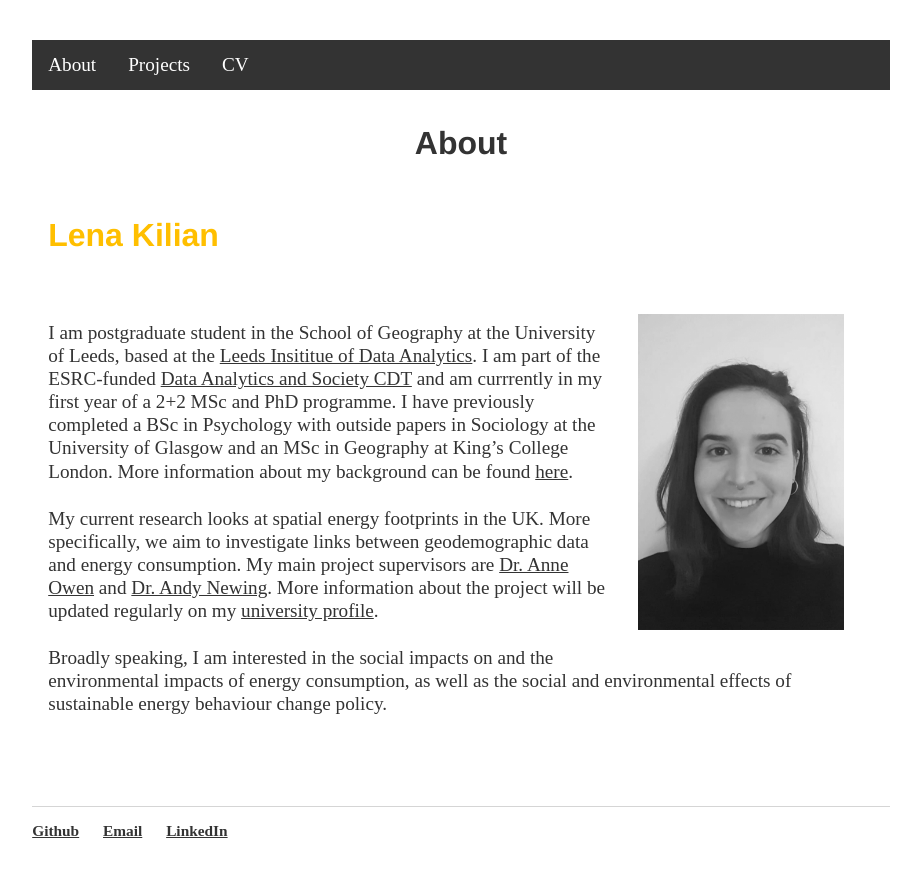
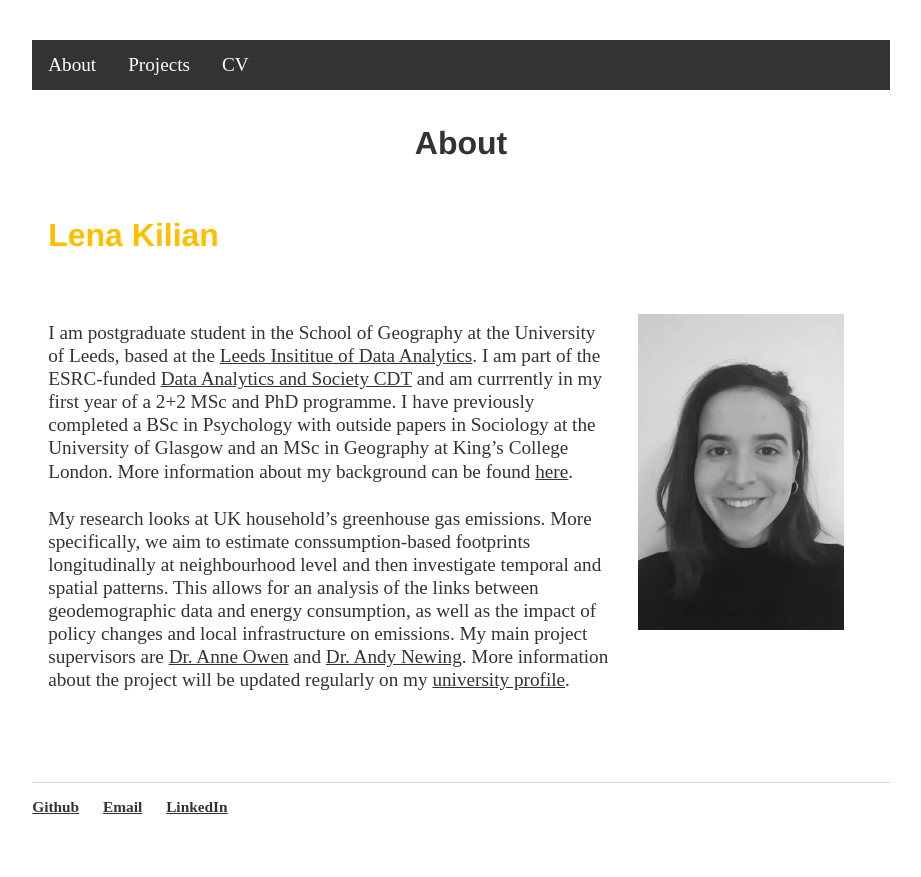
Before and after one commit to lena-kilian/lena-kilian.github.io, a Jekyll site: the page built from index.md, in a window 1280 px wide. Shown: the top 877 px of the page, without its empty margins (179-1100 px from the left). Built offline with Jekyll 4.4.1, drawn with Linux system fonts in a browser that asks for light colours; our own code applies the rules of GitHub Pages for plain Markdown files.

Commit message:
Update index.md

```diff
--- a/index.md
+++ b/index.md
@@ -5,9 +5,7 @@
 
 I am postgraduate student in the School of Geography at the University of Leeds, based at the [Leeds Insititue of Data Analytics](https://lida.leeds.ac.uk/). I am part of the ESRC-funded [Data Analytics and Society CDT](https://datacdt.org/) and am currrently in my first year of a 2+2 MSc and PhD programme. I have previously completed a BSc in Psychology with outside papers in Sociology at the University of Glasgow and an MSc in Geography at King's College London. More information about my background can be found [here](https://lena-kilian.github.io/cv/).
 
-My current research looks at spatial energy footprints in the UK. More specifically, we aim to investigate links between geodemographic data and energy consumption. My main project supervisors are [Dr. Anne Owen](https://environment.leeds.ac.uk/see/staff/1462/dr-anne-owen) and [Dr. Andy Newing](https://environment.leeds.ac.uk/geography/staff/1081/dr-andy-newing). More information about the project will be updated regularly on my [university profile](https://environment.leeds.ac.uk/geography/pgr/2546/lena-kilian).
-
-Broadly speaking, I am interested in the social impacts on and the environmental impacts of energy consumption, as well as the  social and environmental effects of sustainable energy behaviour change policy.
+My research looks at UK household's greenhouse gas emissions. More specifically, we aim to estimate conssumption-based footprints longitudinally at neighbourhood level and then investigate temporal and spatial patterns. This allows for an analysis of the links between geodemographic data and energy consumption, as well as the impact of policy changes and local infrastructure on emissions. My main project supervisors are [Dr. Anne Owen](https://environment.leeds.ac.uk/see/staff/1462/dr-anne-owen) and [Dr. Andy Newing](https://environment.leeds.ac.uk/geography/staff/1081/dr-andy-newing). More information about the project will be updated regularly on my [university profile](https://environment.leeds.ac.uk/geography/pgr/2546/lena-kilian).
 <br/>
 <br/>
 <br/>
```
